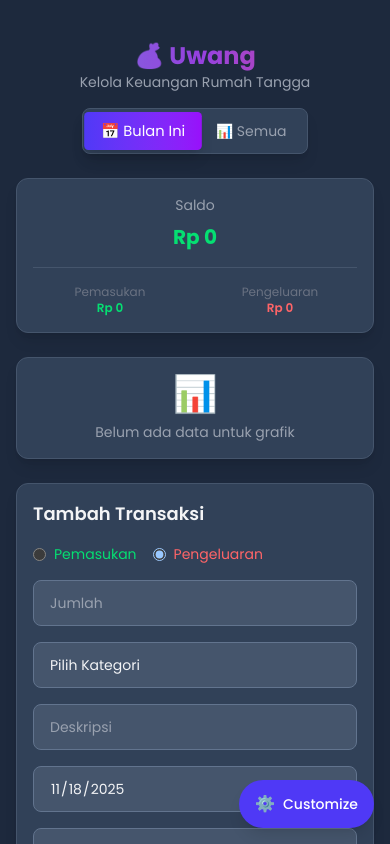
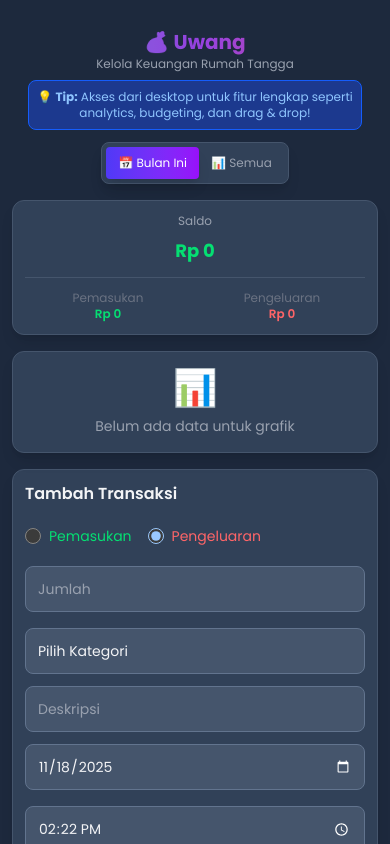
Before and after one commit to rohmanureldi/uwang, a React (Vite) app: page / in a window 390 px wide. Shown: the top 844 px of the page. Built offline with nearby package versions, Linux system fonts and the light colour scheme.

Commit message:
UI enhancement

```diff
--- a/src/App.tsx
+++ b/src/App.tsx
@@ -169,19 +169,27 @@ function App() {
 
 
   return (
-    <div className="min-h-screen bg-slate-800 p-4 sm:p-6 lg:p-8">
-      <div className="max-w-sm sm:max-w-md lg:max-w-6xl mx-auto">
-        <div className="text-center py-6 lg:py-8 animate-fadeIn">
-          <h1 className="text-2xl sm:text-3xl lg:text-4xl font-bold bg-gradient-to-r from-indigo-400 via-purple-500 to-pink-500 bg-clip-text text-transparent animate-pulse">💰 Uwang</h1>
-          <p className="text-gray-400 text-sm lg:text-base">Kelola Keuangan Rumah Tangga</p>
+    <div className="min-h-screen bg-slate-800 p-3 sm:p-4 lg:p-8">
+      <div className="max-w-full sm:max-w-md lg:max-w-6xl mx-auto">
+        <div className="text-center py-4 lg:py-8 animate-fadeIn">
+          <h1 className="text-xl sm:text-2xl lg:text-4xl font-bold bg-gradient-to-r from-indigo-400 via-purple-500 to-pink-500 bg-clip-text text-transparent animate-pulse">💰 Uwang</h1>
+          <p className="text-gray-400 text-xs sm:text-sm lg:text-base">Kelola Keuangan Rumah Tangga</p>
 
-          <div className="flex justify-center mt-4">
+          <div className="lg:hidden mt-2 mb-3">
+            <div className="bg-blue-900 bg-opacity-30 border border-blue-600 rounded-lg p-2 mx-4">
+              <p className="text-blue-300 text-xs">
+                💡 <strong>Tip:</strong> Akses dari desktop untuk fitur lengkap seperti analytics, budgeting, dan drag & drop!
+              </p>
+            </div>
+          </div>
+
+          <div className="flex justify-center mt-3">
             <div className="bg-slate-700 rounded-lg p-1 border border-slate-600 shadow-lg">
               <button
                 onClick={() => setViewMode('month')}
-                className={`px-4 py-2 rounded text-sm transition-all duration-300 transform ${
+                className={`px-3 py-2 rounded text-xs sm:text-sm transition-all duration-300 ${
                   viewMode === 'month'
-                    ? 'bg-gradient-to-r from-indigo-600 to-purple-600 text-white shadow-lg scale-105'
+                    ? 'bg-gradient-to-r from-indigo-600 to-purple-600 text-white shadow-lg'
                     : 'text-gray-400 hover:text-white hover:bg-slate-600'
                 }`}
               >
@@ -189,9 +197,9 @@ function App() {
               </button>
               <button
                 onClick={() => setViewMode('all')}
-                className={`px-4 py-2 rounded text-sm transition-all duration-300 transform ${
+                className={`px-3 py-2 rounded text-xs sm:text-sm transition-all duration-300 ${
                   viewMode === 'all'
-                    ? 'bg-gradient-to-r from-indigo-600 to-purple-600 text-white shadow-lg scale-105'
+                    ? 'bg-gradient-to-r from-indigo-600 to-purple-600 text-white shadow-lg'
                     : 'text-gray-400 hover:text-white hover:bg-slate-600'
                 }`}
               >
@@ -201,8 +209,8 @@ function App() {
           </div>
         </div>
 
-        <div className="lg:grid lg:grid-cols-4 lg:gap-6 space-y-6 lg:space-y-0">
-          <div className="lg:col-span-1 space-y-6 animate-slideIn">
+        <div className="lg:grid lg:grid-cols-4 lg:gap-6 space-y-4 lg:space-y-0">
+          <div className="lg:col-span-1 space-y-4 lg:space-y-6 animate-slideIn">
             <DndContext sensors={sensors} collisionDetection={closestCenter} onDragEnd={handleDragEnd}>
               <SortableContext items={sidebarCards.map(c => c.id)} strategy={verticalListSortingStrategy}>
                 {sidebarCards.map((card) => (
@@ -213,9 +221,9 @@ function App() {
               </SortableContext>
             </DndContext>
           </div>
-          <div className="lg:col-span-3 space-y-6 animate-slideIn" style={{animationDelay: '0.1s'}}>
+          <div className="lg:col-span-3 space-y-4 lg:space-y-6 animate-slideIn" style={{animationDelay: '0.1s'}}>
             {/* Mobile: Form always on top */}
-            <div className="lg:hidden space-y-6">
+            <div className="lg:hidden space-y-4">
               <TransactionForm onAddTransaction={addTransaction} />
               <TransactionList
                 transactions={filteredTransactions}
@@ -241,10 +249,12 @@ function App() {
           </div>
         </div>
 
-        <DashboardCustomizer
-          cards={dashboardCards}
-          onCardsChange={setDashboardCards}
-        />
+        <div className="hidden lg:block">
+          <DashboardCustomizer
+            cards={dashboardCards}
+            onCardsChange={setDashboardCards}
+          />
+        </div>
       </div>
     </div>
   );
--- a/src/components/Balance.tsx
+++ b/src/components/Balance.tsx
@@ -33,39 +33,39 @@ export default function Balance({ transactions }: Props) {
     .slice(0, 3);
 
   return (
-    <div className="bg-slate-700 rounded-xl p-4 sm:p-6 shadow-lg border border-slate-600 h-fit transition-all animate-scaleIn">
+    <div className="bg-slate-700 rounded-xl p-3 sm:p-4 lg:p-6 shadow-lg border border-slate-600 h-fit transition-all animate-scaleIn">
       <div className="text-center">
-        <p className="text-gray-400 text-sm mb-2">Saldo</p>
-        <p className={`text-xl sm:text-2xl lg:text-3xl font-bold break-words transition-all duration-300 ${balance >= 0 ? 'text-green-400' : 'text-red-400'}`}>
+        <p className="text-gray-400 text-xs sm:text-sm mb-2">Saldo</p>
+        <p className={`text-lg sm:text-xl lg:text-3xl font-bold break-words transition-all duration-300 ${balance >= 0 ? 'text-green-400' : 'text-red-400'}`}>
           {formatIDR(balance)}
         </p>
       </div>
 
-      <div className="flex justify-between mt-4 sm:mt-6 pt-4 border-t border-slate-600 gap-4">
+      <div className="flex justify-between mt-3 sm:mt-4 lg:mt-6 pt-3 sm:pt-4 border-t border-slate-600 gap-2 sm:gap-4">
         <div className="text-center flex-1">
           <p className="text-xs text-gray-500">Pemasukan</p>
-          <p className="text-green-400 font-semibold text-xs sm:text-sm break-words">{formatIDR(income)}</p>
+          <p className="text-green-400 font-semibold text-xs break-words">{formatIDR(income)}</p>
         </div>
         <div className="text-center flex-1">
           <p className="text-xs text-gray-500">Pengeluaran</p>
-          <p className="text-red-400 font-semibold text-xs sm:text-sm break-words">{formatIDR(expenses)}</p>
+          <p className="text-red-400 font-semibold text-xs break-words">{formatIDR(expenses)}</p>
         </div>
       </div>
 
       {topCategories.length > 0 && (
-        <div className="mt-4 pt-4 border-t border-slate-600">
-          <p className="text-xs text-gray-500 mb-3">Top Kategori</p>
+        <div className="mt-3 sm:mt-4 pt-3 sm:pt-4 border-t border-slate-600">
+          <p className="text-xs text-gray-500 mb-2">Top Kategori</p>
           <div className="space-y-2">
-            {topCategories.map(([category, amount]) => {
+            {topCategories.slice(0, 2).map(([category, amount]) => {
               const percentage = expenses > 0 ? (amount / expenses * 100) : 0;
               return (
                 <div key={category} className="space-y-1">
                   <div className="flex justify-between items-center text-xs">
                     <div className="flex items-center gap-1">
-                      <span>{getCategoryIcon(category)}</span>
+                      <span className="text-sm">{getCategoryIcon(category)}</span>
                       <span className="text-gray-400 truncate">{category}</span>
                     </div>
-                    <span className="text-gray-300">{percentage.toFixed(0)}%</span>
+                    <span className="text-gray-300 text-xs">{percentage.toFixed(0)}%</span>
                   </div>
                   <div className="w-full bg-slate-600 rounded-full h-1.5">
                     <div
--- a/src/components/DraggableCard.tsx
+++ b/src/components/DraggableCard.tsx
@@ -28,11 +28,11 @@ export default function DraggableCard({ id, children }: Props) {
       ref={setNodeRef}
       style={style}
       {...attributes}
-      className={`relative ${isDragging ? 'z-50' : ''}`}
+      className={`relative group ${isDragging ? 'z-50' : ''}`}
     >
       <div
         {...listeners}
-        className="hidden lg:block absolute top-2 right-2 p-1 text-gray-400 hover:text-gray-200 cursor-grab active:cursor-grabbing z-10 bg-slate-600 rounded opacity-70 hover:opacity-100 transition-opacity"
+        className="hidden lg:group-hover:block absolute top-2 right-2 p-1 text-gray-400 hover:text-gray-200 cursor-grab active:cursor-grabbing z-10 bg-slate-600 rounded opacity-70 hover:opacity-100 transition-opacity"
         title="Drag to reorder"
       >
         ⋮⋮
--- a/src/components/FinancialHealth.tsx
+++ b/src/components/FinancialHealth.tsx
@@ -11,6 +11,19 @@ export default function FinancialHealth({ transactions }: Props) {
 
   const income = monthlyTransactions.filter(t => t.type === 'income').reduce((sum, t) => sum + t.amount, 0);
   const expenses = monthlyTransactions.filter(t => t.type === 'expense').reduce((sum, t) => sum + t.amount, 0);
+
+  // If no transactions, return early with no data state
+  if (monthlyTransactions.length === 0) {
+    return (
+      <div className="bg-slate-700 rounded-xl p-4 sm:p-6 shadow-lg border border-slate-600 animate-scaleIn">
+        <h3 className="font-semibold text-gray-100 mb-4 text-lg">🏥 Kesehatan Finansial</h3>
+        <div className="text-center py-8">
+          <div className="text-gray-400 text-4xl mb-2">📊</div>
+          <p className="text-gray-400 text-sm">Tambahkan transaksi untuk melihat kesehatan finansial</p>
+        </div>
+      </div>
+    );
+  }
 
   const savingsRate = income > 0 ? ((income - expenses) / income) * 100 : 0;
   const expenseRatio = income > 0 ? (expenses / income) * 100 : 0;
--- a/src/components/TransactionForm.tsx
+++ b/src/components/TransactionForm.tsx
@@ -59,12 +59,12 @@ export default function TransactionForm({ onAddTransaction }: Props) {
   };
 
   return (
-    <div className="bg-slate-700 rounded-xl p-4 sm:p-6 shadow-lg border border-slate-600 transition-all animate-scaleIn">
-      <h3 className="font-semibold text-gray-100 mb-4 text-lg">Tambah Transaksi</h3>
+    <div className="bg-slate-700 rounded-xl p-3 sm:p-4 lg:p-6 shadow-lg border border-slate-600 transition-all animate-scaleIn">
+      <h3 className="font-semibold text-gray-100 mb-3 sm:mb-4 text-base sm:text-lg">Tambah Transaksi</h3>
 
-      <form onSubmit={handleSubmit} className="space-y-4">
+      <form onSubmit={handleSubmit} className="space-y-3 sm:space-y-4">
         <div className="flex gap-4 sm:gap-6">
-          <label className="flex items-center gap-2 cursor-pointer">
+          <label className="flex items-center gap-2 cursor-pointer py-2">
             <input
               type="radio"
               value="income"
@@ -73,11 +73,11 @@ export default function TransactionForm({ onAddTransaction }: Props) {
                 setType(e.target.value as 'income');
                 setCategory('');
               }}
-              className="text-green-600"
+              className="text-green-600 w-4 h-4"
             />
-            <span className="text-sm sm:text-base text-green-400">Pemasukan</span>
+            <span className="text-sm text-green-400">Pemasukan</span>
           </label>
-          <label className="flex items-center gap-2 cursor-pointer">
+          <label className="flex items-center gap-2 cursor-pointer py-2">
             <input
               type="radio"
               value="expense"
@@ -86,9 +86,9 @@ export default function TransactionForm({ onAddTransaction }: Props) {
                 setType(e.target.value as 'expense');
                 setCategory('');
               }}
-              className="text-red-400"
+              className="text-red-400 w-4 h-4"
             />
-            <span className="text-sm sm:text-base text-red-400">Pengeluaran</span>
+            <span className="text-sm text-red-400">Pengeluaran</span>
           </label>
         </div>
 
@@ -99,7 +99,7 @@ export default function TransactionForm({ onAddTransaction }: Props) {
               placeholder="Jumlah"
               value={amount}
               onChange={handleAmountChange}
-              className="px-4 py-3 border border-slate-500 bg-slate-600 text-gray-100 rounded-lg focus:ring-2 focus:ring-primary-500 focus:border-primary-500 outline-none text-sm sm:text-base placeholder-gray-400 w-full"
+              className="px-3 py-3 border border-slate-500 bg-slate-600 text-gray-100 rounded-lg focus:ring-2 focus:ring-primary-500 focus:border-primary-500 outline-none text-sm placeholder-gray-400 w-full touch-manipulation"
             />
             {amountError && (
               <div className="mt-1 text-red-400 text-sm animate-fadeIn">
@@ -111,7 +111,7 @@ export default function TransactionForm({ onAddTransaction }: Props) {
             <button
               type="button"
               onClick={() => setShowCategoryModal(true)}
-              className="px-4 py-3 border border-slate-500 bg-slate-600 text-gray-100 rounded-lg text-left text-sm sm:text-base hover:bg-slate-500 focus:ring-2 focus:ring-primary-500 focus:border-primary-500 outline-none w-full"
+              className="px-3 py-3 border border-slate-500 bg-slate-600 text-gray-100 rounded-lg text-left text-sm hover:bg-slate-500 focus:ring-2 focus:ring-primary-500 focus:border-primary-500 outline-none w-full touch-manipulation"
             >
               {category || 'Pilih Kategori'}
             </button>
@@ -128,7 +128,7 @@ export default function TransactionForm({ onAddTransaction }: Props) {
           placeholder="Deskripsi"
           value={description}
           onChange={(e) => setDescription(e.target.value)}
-          className="w-full px-4 py-3 border border-slate-500 bg-slate-600 text-gray-100 rounded-lg focus:ring-2 focus:ring-primary-500 focus:border-primary-500 outline-none text-sm sm:text-base placeholder-gray-400"
+          className="w-full px-3 py-3 border border-slate-500 bg-slate-600 text-gray-100 rounded-lg focus:ring-2 focus:ring-primary-500 focus:border-primary-500 outline-none text-sm placeholder-gray-400 touch-manipulation"
         />
 
         <div className="grid grid-cols-1 sm:grid-cols-2 gap-4">
@@ -136,25 +136,23 @@ export default function TransactionForm({ onAddTransaction }: Props) {
             type="date"
             value={date}
             onChange={(e) => setDate(e.target.value)}
-            className="px-4 py-3 border border-slate-500 bg-slate-600 text-gray-100 rounded-lg focus:ring-2 focus:ring-primary-500 focus:border-primary-500 outline-none text-sm sm:text-base cursor-pointer w-full"
-            style={{ colorScheme: 'dark', WebkitAppearance: 'none', MozAppearance: 'textfield' }}
-            onFocus={(e) => e.target.showPicker?.()}
+            className="px-3 py-3 border border-slate-500 bg-slate-600 text-gray-100 rounded-lg focus:ring-2 focus:ring-primary-500 focus:border-primary-500 outline-none text-sm cursor-pointer w-full touch-manipulation"
+            style={{ colorScheme: 'dark' }}
             required
           />
           <input
             type="time"
             value={time}
             onChange={(e) => setTime(e.target.value)}
-            className="px-4 py-3 border border-slate-500 bg-slate-600 text-gray-100 rounded-lg focus:ring-2 focus:ring-primary-500 focus:border-primary-500 outline-none text-sm sm:text-base cursor-pointer w-full"
-            style={{ colorScheme: 'dark', WebkitAppearance: 'none', MozAppearance: 'textfield' }}
-            onFocus={(e) => e.target.showPicker?.()}
+            className="px-3 py-3 border border-slate-500 bg-slate-600 text-gray-100 rounded-lg focus:ring-2 focus:ring-primary-500 focus:border-primary-500 outline-none text-sm cursor-pointer w-full touch-manipulation"
+            style={{ colorScheme: 'dark' }}
             required
           />
         </div>
 
         <button
           type="submit"
-          className="w-full bg-indigo-600 text-white py-3 rounded-lg font-medium hover:bg-indigo-700 hover:scale-105 transition-all text-sm sm:text-base"
+          className="w-full bg-indigo-600 text-white py-3 rounded-lg font-medium hover:bg-indigo-700 transition-all text-sm touch-manipulation min-h-[44px]"
         >
           Tambah
         </button>
```
